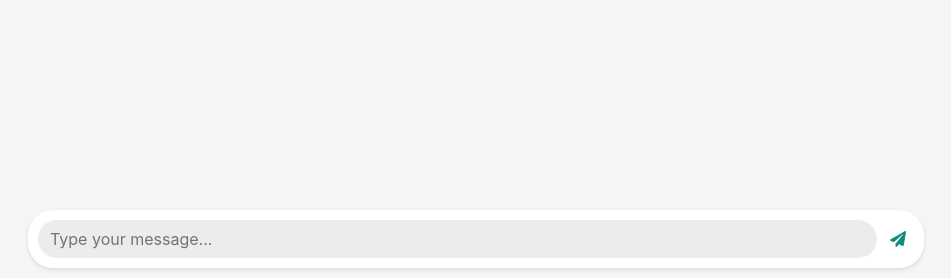
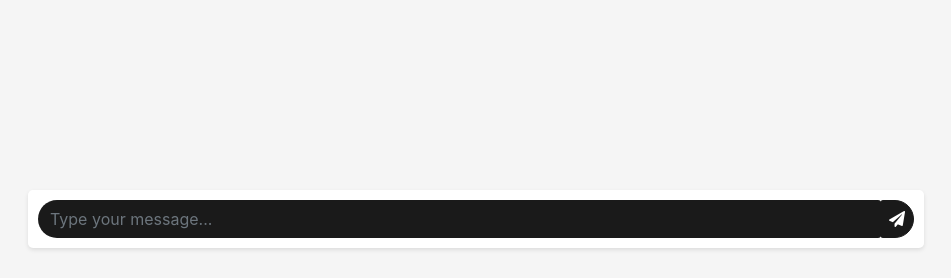
Before and after one commit to DanielTeshager/wer-, a Flask app: page / in a window 1280 px wide. Shown: the part 522-800 px from the top of the page, without its empty margins (164-1115 px from the left). Run offline with Flask 2, Linux system fonts and the light colour scheme; some libraries are stand-ins or nearby versions.

Commit message:
modified index and style

```diff
--- a/static/style.css
+++ b/static/style.css
@@ -2,8 +2,6 @@ html,
 body {
 	height: 100%;
 	background-color: #f5f5f5;
-	margin: 0;
-	padding: 0;
 }
 .container {
 	display: flex;
@@ -19,21 +17,19 @@ body {
 	padding: 10px;
 	border-radius: 5px;
 	box-shadow: 0px 2px 4px rgba(0, 0, 0, 0.1);
-	margin-bottom: 20px;
-	width: 100%;
-	max-height: 85vh;
+	width: 70%;
+	margin-bottom: 10px;
 }
 .message {
 	padding: 10px;
-	border-radius: 15px;
+	border-radius: 5px;
 	box-shadow: 0px 2px 4px rgba(0, 0, 0, 0.1);
 	margin-bottom: 10px;
 	max-width: 60%;
-	word-wrap: break-word;
 }
 .message--sent {
-	background-color: #dcf8c6;
-	color: #333;
+	background-color: #007bff;
+	color: #fff;
 	align-self: flex-end;
 }
 .message--received {
@@ -43,35 +39,41 @@ body {
 }
 #chat-form {
 	position: fixed;
-	bottom: 10px;
+	bottom: 30px;
 	left: 50%;
 	transform: translateX(-50%);
 	background-color: #fff;
 	z-index: 1;
 	padding: 10px;
-	border-radius: 25px;
+	border-radius: 5px;
 	box-shadow: 0px 2px 4px rgba(0, 0, 0, 0.1);
 	display: flex;
 	align-items: center;
 	width: 70%;
 }
-.form-control {
-	border: none;
-	border-radius: 25px;
-	background-color: #ececec;
-	width: 100%;
-}
 .form-control:focus {
 	box-shadow: none;
 }
-.btn-primary {
-	background-color: transparent;
+.form-control {
+	background-color: #1a1a1a;
+	color: #fff;
 	border: none;
+	border-top-left-radius: 25px;
+	border-bottom-left-radius: 25px;
+	width: 100%;
+}
+#send-button {
+	background-color: #1a1a1a;
+	border-color: #1a1a1a;
 	padding: 0.375rem 0.5rem;
-	margin-left: 5px;
-	color: #128c7e;
+	margin-left: -1px;
+	border-top-right-radius: 25px;
+	border-bottom-right-radius: 25px;
+}
+#send-button i {
+	color: #fff;
 }
 .btn-primary:hover {
-	background-color: transparent;
-	color: #075e54;
+	background-color: #333;
+	border-color: #333;
 }
--- a/templates/index.html
+++ b/templates/index.html
@@ -3,7 +3,6 @@
 	<head>
 		<meta charset="UTF-8" />
 		<title>Chatbot Interface</title>
-		<meta name="viewport" content="width=device-width, initial-scale=1" />
 		<link
 			rel="stylesheet"
 			href="https://stackpath.bootstrapcdn.com/bootstrap/4.3.1/css/bootstrap.min.css"
```
